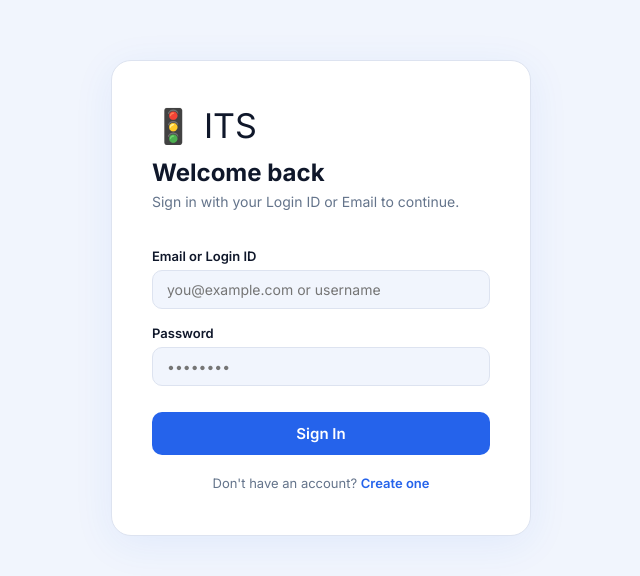
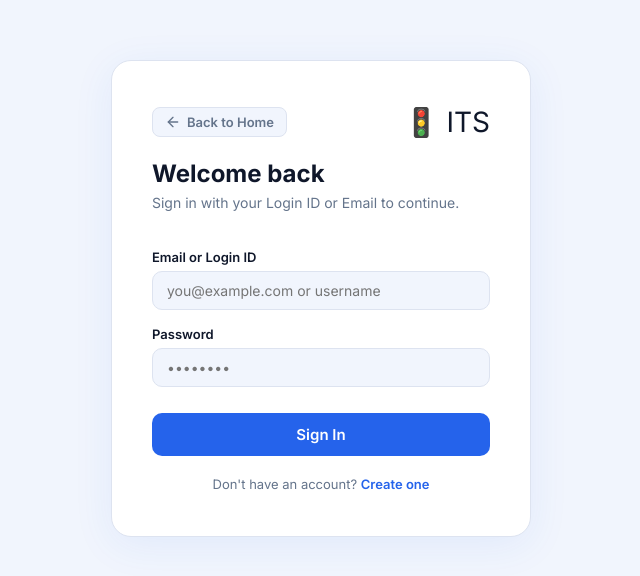
Before and after one commit to Coder-Aayush26/Intelligent-Transportation-System-Project, a React (Vite) app: page /login in a window 1280 px wide. Shown: the part 102-678 px from the top of the page, without its empty margins (319-959 px from the left). Built offline with nearby package versions, Linux system fonts and the light colour scheme; no server answers.

Commit message:
added back button to login and register page yay...

```diff
--- a/src/pages/AuthPage.css
+++ b/src/pages/AuthPage.css
@@ -18,9 +18,49 @@
   box-shadow: 0 8px 40px rgba(37, 99, 235, 0.08);
 }
 
+.auth-header {
+  display: flex;
+  align-items: center;
+  justify-content: space-between;
+  margin-bottom: 20px;
+}
+
+.auth-back-btn {
+  display: inline-flex;
+  align-items: center;
+  gap: 6px;
+  font-size: 13px;
+  font-weight: 600;
+  color: var(--muted, #64748b);
+  text-decoration: none;
+  padding: 6px 12px;
+  border-radius: 8px;
+  background: var(--bg, #f1f5fd);
+  border: 1px solid var(--border, #e2e8f4);
+  transition: all 0.2s ease;
+}
+
+.auth-back-btn:hover {
+  color: #2563eb;
+  background: #e0e7ff;
+  border-color: #c7d2fe;
+  transform: translateX(-2px);
+}
+
+.auth-logo-link {
+  text-decoration: none;
+  display: inline-flex;
+  align-items: center;
+}
+
 .auth-logo {
-  font-size: 34px;
-  margin-bottom: 12px;
+  font-size: 28px;
+  margin-bottom: 0;
+  transition: transform 0.2s ease;
+}
+
+.auth-logo-link:hover .auth-logo {
+  transform: scale(1.08);
 }
 
 .auth-title {
--- a/src/pages/LoginPage.jsx
+++ b/src/pages/LoginPage.jsx
@@ -1,5 +1,6 @@
 import { useState } from 'react';
 import { useNavigate, Link, Navigate } from 'react-router-dom';
+import { ArrowLeft } from 'lucide-react';
 import { useAuth } from '../context/AuthContext';
 import './AuthPage.css';
 
@@ -34,7 +35,15 @@ export default function LoginPage() {
   return (
     <div className="auth-page">
       <div className="auth-card">
-        <div className="auth-logo">🚦 ITS</div>
+        <div className="auth-header">
+          <Link to="/" className="auth-back-btn" title="Back to Home">
+            <ArrowLeft size={16} />
+            <span>Back to Home</span>
+          </Link>
+          <Link to="/" className="auth-logo-link" title="ITS Home">
+            <span className="auth-logo">🚦 ITS</span>
+          </Link>
+        </div>
         <h1 className="auth-title">Welcome back</h1>
         <p className="auth-sub">Sign in with your Login ID or Email to continue.</p>
 
--- a/src/pages/RegisterPage.jsx
+++ b/src/pages/RegisterPage.jsx
@@ -1,5 +1,6 @@
 import { useState } from 'react';
 import { useNavigate, Link, Navigate } from 'react-router-dom';
+import { ArrowLeft } from 'lucide-react';
 import { useAuth } from '../context/AuthContext';
 import './AuthPage.css';
 
@@ -44,7 +45,15 @@ export default function RegisterPage() {
   return (
     <div className="auth-page">
       <div className="auth-card">
-        <div className="auth-logo">🚦 ITS</div>
+        <div className="auth-header">
+          <Link to="/" className="auth-back-btn" title="Back to Home">
+            <ArrowLeft size={16} />
+            <span>Back to Home</span>
+          </Link>
+          <Link to="/" className="auth-logo-link" title="ITS Home">
+            <span className="auth-logo">🚦 ITS</span>
+          </Link>
+        </div>
         <h1 className="auth-title">Create your account</h1>
         <p className="auth-sub">Start reporting and verifying traffic incidents in your city.</p>
 
```
